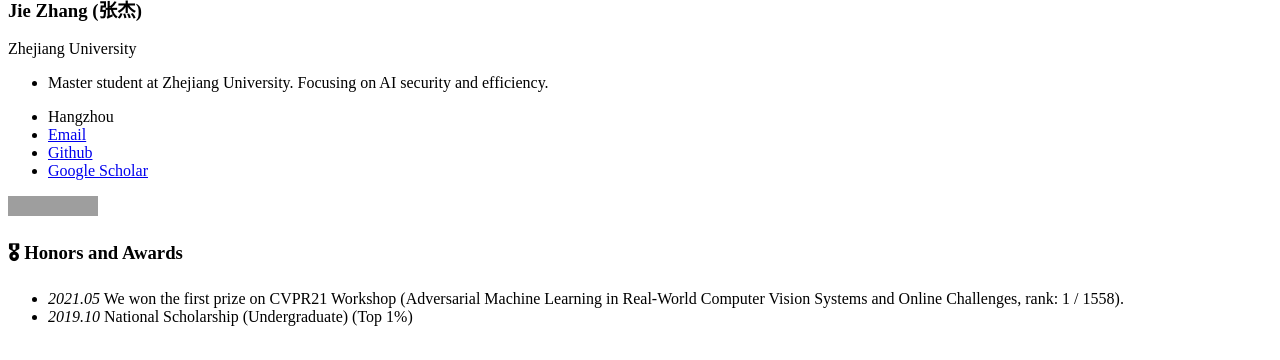
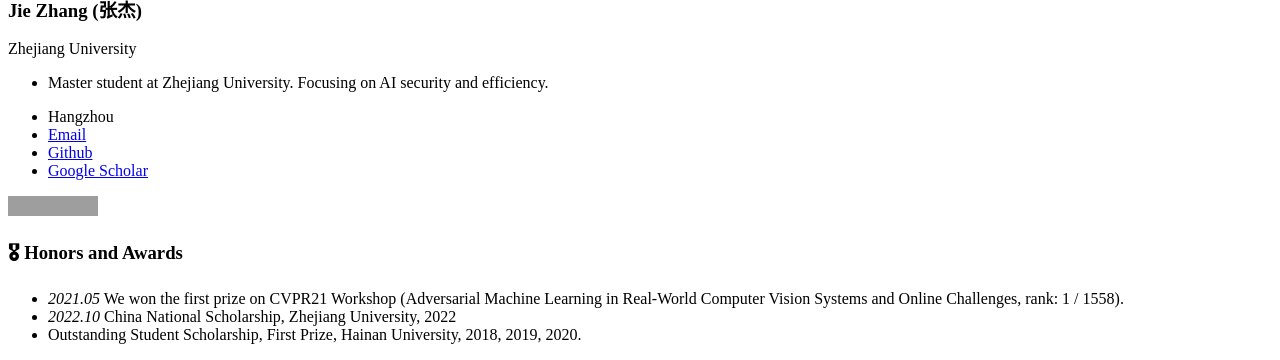
Before and after one commit to zj-jayzhang/zj-jayzhang.github.io, a Jekyll site: the page built from _pages/includes/honers.md, in a window 1280 px wide, cut to the strip 548-908 px from the top of the page. Built offline with Jekyll 4.4.1, drawn with Linux system fonts in a browser that asks for light colours; our own code applies the rules of GitHub Pages for plain Markdown files; grey boxes are pictures that could not be loaded.

Commit message:
Update honers.md

```diff
--- a/_pages/includes/honers.md
+++ b/_pages/includes/honers.md
@@ -1,4 +1,5 @@
 # 🎖 Honors and Awards
 <!-- - *2020.10* National Scholarship (Top 1%) -->
 - *2021.05* We won the first prize on CVPR21 Workshop (Adversarial Machine Learning in Real-World Computer Vision Systems and Online Challenges, rank: 1 / 1558).
-- *2019.10* National Scholarship (Undergraduate) (Top 1%)
+- *2022.10* China National Scholarship, Zhejiang University, 2022
+- Outstanding Student Scholarship, First Prize, Hainan University, 2018, 2019, 2020.
```
